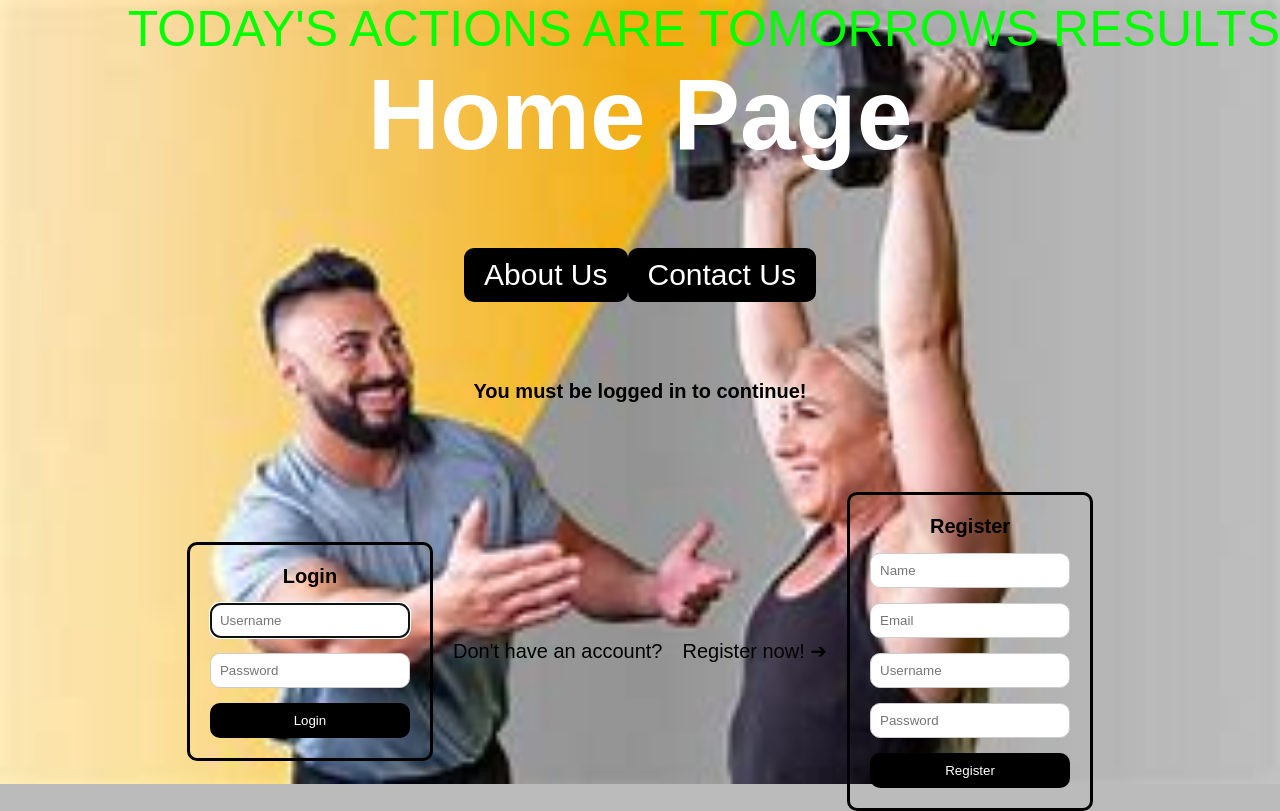
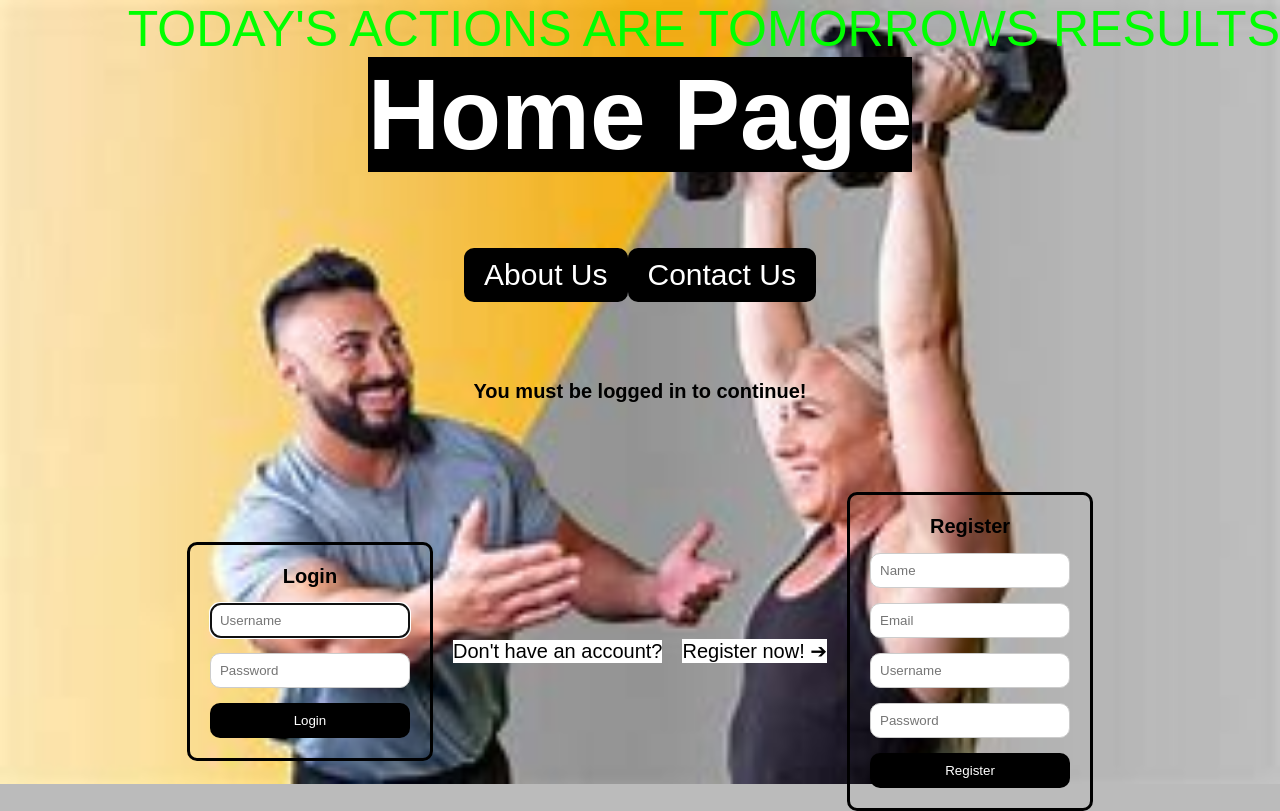
Before and after one commit to Andrei295/new_flask, a Flask app: page / in a window 1280 px wide. Run offline with Flask 3, Linux system fonts and the light colour scheme; some libraries are stand-ins or nearby versions.

Commit message:
added background to text

```diff
--- a/templates/index.html
+++ b/templates/index.html
@@ -9,7 +9,7 @@
 
 <body class="screen-center" style="background-image: url(/static/background.jpg); background-repeat:no-repeat; background-size: contain; background-color: rgb(187, 187, 187); font-size: 50px;">
 
-    <h1 style="text-decoration: solid; color:white; font-size: 100px;">Home Page</h1>
+    <h1 style="text-decoration: solid; color:white; font-size: 100px; background-color: black;">Home Page</h1>
 
     <div class="quote">TODAY'S ACTIONS ARE TOMORROWS RESULTS</div>
 
@@ -54,8 +54,8 @@
 
 
 
-        <p style="font-size: 20px;">Don't have an account?</p>
-        <p style="font-size: 20px;">Register now! ➔</p>
+        <p style="font-size: 20px; background-color: white;">Don't have an account?</p>
+        <p style="font-size: 20px; background-color: white;">Register now! ➔</p>
 
 
 
```
